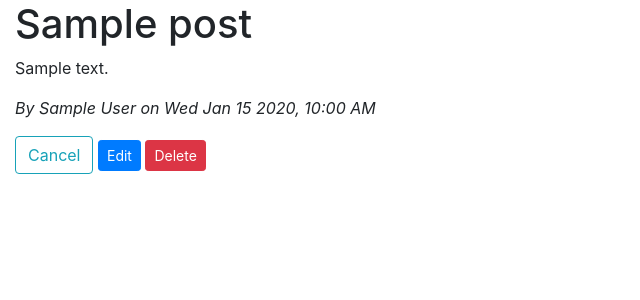
After one commit to hannahsylee/Blogly, a Flask app: page /posts/1/ in a window 1280 px wide. The commit adds this page. Shown: the top 300 px of the page, without its empty margins (0-640 px from the left). Run offline with Flask 2, Linux system fonts and the light colour scheme; tables that the repository leaves empty hold one stand-in row (values such as "Sample post").

Commit message:
Part Two

```diff
--- a/app.py
+++ b/app.py
@@ -2,7 +2,7 @@
 
 from flask import Flask, request, redirect, render_template
 from flask_debugtoolbar import DebugToolbarExtension
-from models import db, connect_db, User
+from models import db, connect_db, User, Post
 
 app = Flask(__name__)
 app.config['SQLALCHEMY_DATABASE_URI'] = 'postgresql:///blogly'
@@ -92,3 +92,62 @@ def delete_user(id):
     db.session.commit()
 
     return redirect('/users')
+
+# Part Two: Adding Posts
+@app.route('/users/<int:user_id>/posts/new')
+def show_post_form(user_id):
+    """Show form to add a post for that user."""
+    user = User.query.get_or_404(user_id)
+
+    return render_template('posts/new_post.html', user=user)
+
+
+@app.route('/users/<int:user_id>/posts/new', methods=["POST"])
+def posts_new(user_id):
+    """Handle form submission for creating a new post for a specific user"""
+
+    user = User.query.get_or_404(user_id)
+    new_post = Post(title=request.form['title'],
+                    content=request.form['content'],
+                    user=user)
+
+    db.session.add(new_post)
+    db.session.commit()
+    # flash(f"Post '{new_post.title}' added.")
+
+    return redirect(f"/users/{user_id}")
+
+@app.route('/posts/<int:id>/')
+def show_post(id):
+    """Show a post."""
+    post = Post.query.get_or_404(id)
+
+    return render_template('posts/post_detail.html', post=post)
+
+@app.route('/posts/<int:id>/edit')
+def show_edit_post(id):
+    """Show form to edit a post, and to cancel (back to user page)."""
+    post = Post.query.get_or_404(id)
+
+    return render_template('posts/edit.html', post=post)
+
+@app.route('/posts/<int:id>/edit', methods=['POST'])
+def edit_post(id):
+    """Process the edit form, returning the user to the /users page"""
+    post = Post.query.get_or_404(id)
+    post.title = request.form['title']
+    post.content = request.form['content']
+
+    db.session.add(post)
+    db.session.commit()
+
+    return redirect(f'/posts/{id}/')
+
+@app.route('/posts/<int:id>/delete', methods=['POST'])
+def delete_post(id):
+    """Delete the user."""
+    post = Post.query.get_or_404(id)
+    db.session.delete(post)
+    db.session.commit()
+
+    return redirect(f'/users/{post.user_id}')
--- a/models.py
+++ b/models.py
@@ -1,6 +1,7 @@
 """Models for Blogly."""
 
 from flask_sqlalchemy import SQLAlchemy
+from datetime import datetime
 
 db = SQLAlchemy()
 
@@ -16,12 +17,33 @@ class User(db.Model):
     first_name = db.Column(db.Text, nullable=False)
     last_name = db.Column(db.Text, nullable=False)
     image_url = db.Column(db.Text, nullable=False, default=DEFAULT_IMAGE_URL)
+    posts = db.relationship('Post', backref="user", cascade="all, delete-orphan")
 
     @property
     def full_name(self):
         """Return full name of user."""
+        return f"{self.first_name} {self.last_name}"
 
-        return f"{self.first_name} {self.last_name}"
+class Post(db.Model):
+    """Posts Table"""
+    __tablename__ = "posts"
+
+    id = db.Column(db.Integer, primary_key=True)
+    title = db.Column(db.Text, nullable=False)
+    content = db.Column(db.Text, nullable=False)
+    created_at = db.Column(
+        db.DateTime,
+        nullable=False,
+        default=datetime.now
+    )
+    # relation with user
+    user_id = db.Column(db.Integer, db.ForeignKey('users.id'), nullable=False)
+
+    @property
+    def friendly_date(self):
+        """Return nicely-formatted date."""
+
+        return self.created_at.strftime("%a %b %-d  %Y, %-I:%M %p")
 
 
 def connect_db(app):
--- a/static/app.css
+++ b/static/app.css
@@ -1,7 +1,3 @@
-h1 {
-    margin-left: 15px;
-}
-
 .image {
     float: left;
     margin: 0 15px 0 0;
@@ -11,6 +7,10 @@ h1 {
     margin-left: 15px;
 }
 
-button {
+.button {
     margin-top: 15px;
 }
+
+h1, p, div {
+    margin-left: 15px;
+}
--- /dev/null
+++ b/templates/posts/post_detail.html
@@ -0,0 +1,31 @@
+<!DOCTYPE html>
+<html lang="en">
+<head>
+    <meta charset="UTF-8">
+    <meta http-equiv="X-UA-Compatible" content="IE=edge">
+    <meta name="viewport" content="width=device-width, initial-scale=1.0">
+    <title>Post Detail Page</title>
+    <link rel="stylesheet" href="/static/app.css">
+    <link rel="stylesheet" href="https://cdn.jsdelivr.net/npm/bootstrap@4.5.3/dist/css/bootstrap.min.css" integrity="sha384-TX8t27EcRE3e/ihU7zmQxVncDAy5uIKz4rEkgIXeMed4M0jlfIDPvg6uqKI2xXr2" crossorigin="anonymous">
+</head>
+<body>
+    <h1>{{ post.title }}</h1>
+    <p>{{ post.content }}</p>
+    <p><i>By {{ post.user.full_name }} on {{ post.friendly_date }}</i></p>
+
+    <form class="form">
+        <a href="/users/{{ post.user_id }}" class="btn btn-outline-info">Cancel</a>
+
+        <button class="btn btn-primary btn-sm"
+                formaction="/posts/{{ post.id }}/edit"
+                formmethod="GET">Edit
+        </button>
+        <button class="btn btn-danger btn-sm"
+                formaction="/posts/{{ post.id }}/delete"
+                formmethod="POST">Delete
+        </button>
+    </form>
+
+
+</body>
+</html>
--- a/templates/users/edit.html
+++ b/templates/users/edit.html
@@ -46,8 +46,8 @@
         </button> -->
 
         <div>
-            <a href="/users" class="btn btn-outline-info">Cancel</a>
-            <button type="submit" class="btn btn-success">Save</button>
+            <a href="/users" class="btn btn-outline-info button">Cancel</a>
+            <button type="submit" class="btn btn-success button">Save</button>
         </div>
     </form>
 
--- a/templates/users/listing.html
+++ b/templates/users/listing.html
@@ -19,7 +19,7 @@
     {% endfor %}
   </ul>
 
-  <p><a class="btn btn-sm btn-secondary" href="/users/new">Add user</a></p>
+  <p><a class="btn btn-sm btn-secondary button" href="/users/new">Add user</a></p>
 </body>
 </html>
 
--- a/templates/users/new_user.html
+++ b/templates/users/new_user.html
@@ -20,7 +20,7 @@
         <label for="imageURL">Image URL:</label><br>
         <input type="text" id="imageURL" name="imageURL"><br>
 
-        <button type="submit" class="btn btn-success">Add</button>
+        <button type="submit" class="btn btn-success button">Add</button>
         <!-- <button>Add</button> -->
     </form>
 </body>
```
Also changed, not shown: templates/posts/edit.html (added, +28 -0 lines), templates/posts/new_post.html (added, +30 -0 lines), templates/users/user_detail.html (+17 -3 lines).
